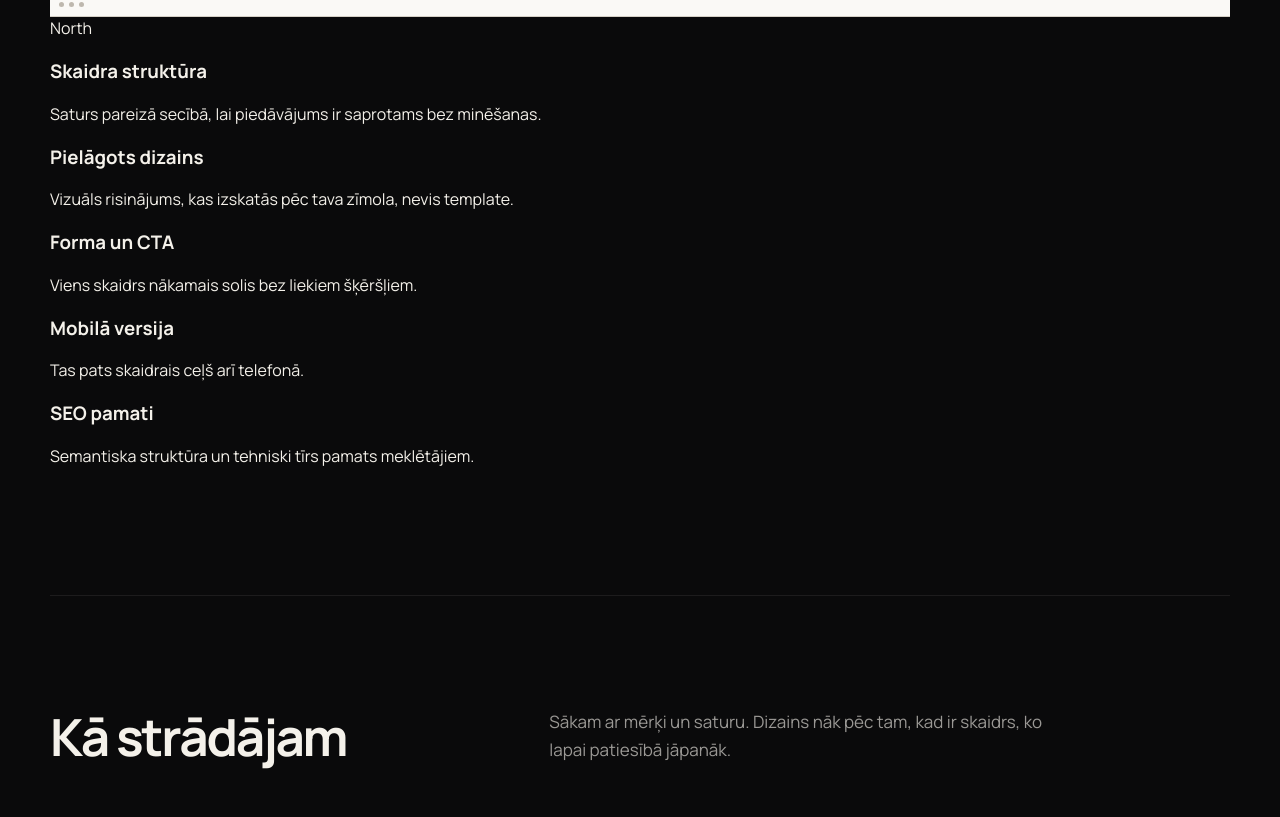
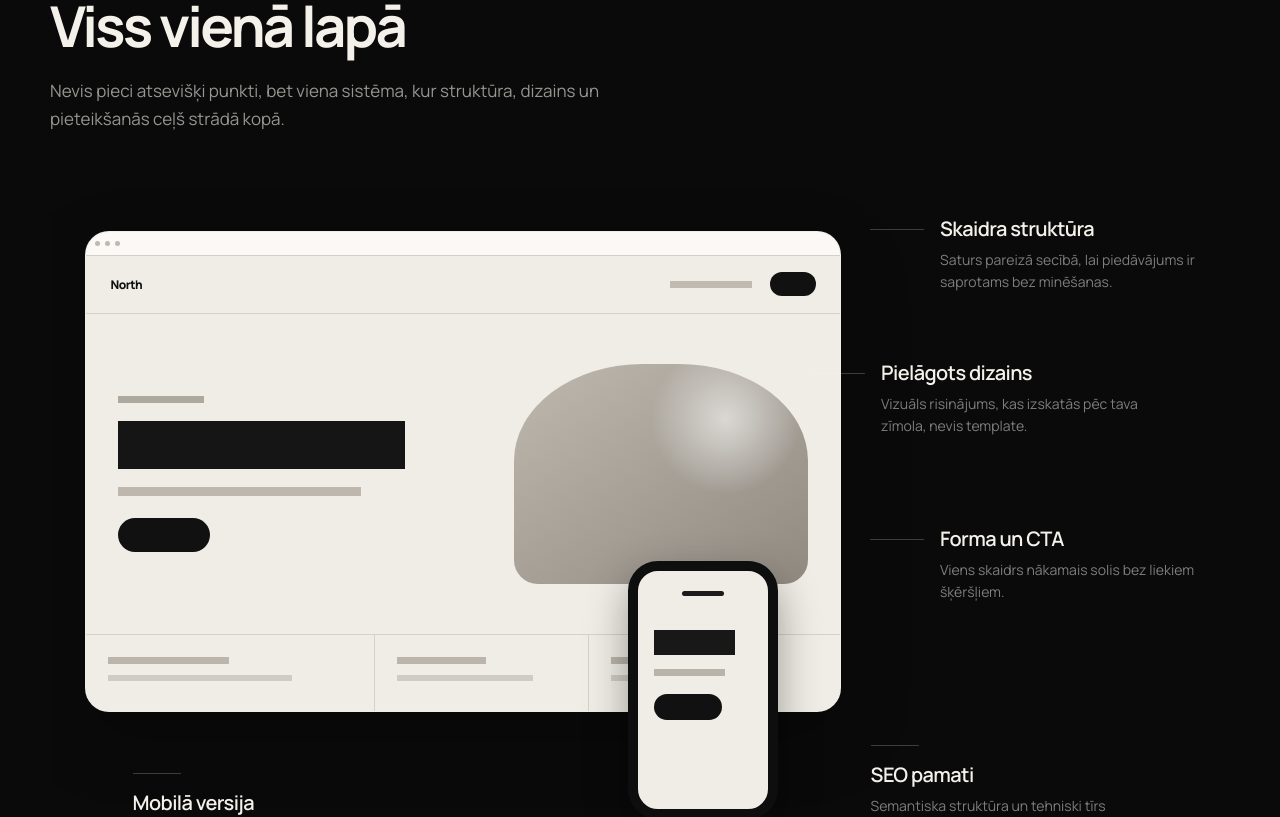
Before and after one commit to davisl24/WEBSITEAGENCY, a Next.js app: page /pakalpojumi/landing-lapa in a window 1280 px wide. Shown: the part 1872-2689 px from the top of the page. Built offline with nearby package versions, Linux system fonts and the light colour scheme.

Commit message:
style: add oval use-cases and visual landing anatomy

```diff
--- a/app/globals.css
+++ b/app/globals.css
@@ -1963,3 +1963,332 @@
     margin-top:0;
   }
 }
+
+
+/* Landing: oval use-cases */
+.service-fit-case{
+  max-width:360px;
+  padding:20px 24px;
+  border:1px solid rgba(244,241,234,.12);
+  border-radius:999px;
+  background:rgba(255,255,255,.018);
+  transition:
+    transform .28s cubic-bezier(.22,1,.36,1),
+    border-color .28s ease,
+    background .28s ease;
+}
+.service-fit-case:hover{
+  transform:translateY(-4px);
+  border-color:rgba(244,241,234,.22);
+  background:rgba(255,255,255,.035);
+}
+.service-fit-case h3{
+  font-size:20px;
+}
+.service-fit-case p{
+  margin-top:8px;
+  line-height:1.55;
+}
+
+/* Landing: visual anatomy "Ko saņem" */
+.service-includes-section{
+  overflow:hidden;
+}
+.service-includes-intro{
+  max-width:680px;
+  margin-bottom:64px;
+}
+.service-includes-intro h2{
+  margin:0;
+  max-width:620px;
+  font-size:clamp(44px,4.4vw,66px);
+  line-height:1.02;
+  letter-spacing:-.05em;
+  font-weight:650;
+}
+.service-includes-intro>p:last-child{
+  max-width:590px;
+  margin:22px 0 0;
+  font-size:17px;
+  line-height:1.65;
+  color:rgba(244,241,234,.6);
+}
+.service-anatomy{
+  position:relative;
+  min-height:650px;
+}
+.service-anatomy-browser{
+  position:absolute;
+  left:3%;
+  top:34px;
+  width:64%;
+  overflow:hidden;
+  border:1px solid rgba(244,241,234,.11);
+  border-radius:24px;
+  background:#f0ede6;
+  color:#111;
+  box-shadow:0 26px 70px rgba(0,0,0,.22);
+}
+.service-anatomy-nav{
+  min-height:58px;
+  display:grid;
+  grid-template-columns:auto 1fr auto;
+  align-items:center;
+  gap:18px;
+  padding:0 24px;
+  border-bottom:1px solid #d7d2c8;
+}
+.service-anatomy-logo{
+  font-size:12px;
+  font-weight:800;
+  letter-spacing:-.04em;
+}
+.service-anatomy-nav-line{
+  justify-self:end;
+  width:82px;
+  height:7px;
+  background:#c0bab0;
+}
+.service-anatomy-nav-button{
+  width:46px;
+  height:24px;
+  border-radius:999px;
+  background:#111;
+}
+.service-anatomy-hero{
+  display:grid;
+  grid-template-columns:minmax(0,1fr) minmax(190px,.8fr);
+  gap:28px;
+  align-items:center;
+  min-height:320px;
+  padding:38px 32px;
+}
+.service-anatomy-copy{
+  display:flex;
+  flex-direction:column;
+  align-items:flex-start;
+}
+.service-anatomy-kicker{
+  width:86px;
+  height:7px;
+  background:#aea89e;
+}
+.service-anatomy-title{
+  width:78%;
+  height:48px;
+  margin-top:18px;
+  background:#151515;
+}
+.service-anatomy-text{
+  width:66%;
+  height:9px;
+  margin-top:18px;
+  background:#bdb7ad;
+}
+.service-anatomy-cta{
+  width:92px;
+  height:34px;
+  margin-top:22px;
+  border-radius:999px;
+  background:#111;
+}
+.service-anatomy-art{
+  min-height:220px;
+  border-radius:44% 44% 24px 24px;
+  background:
+    radial-gradient(circle at 72% 25%,rgba(255,255,255,.58),transparent 28%),
+    linear-gradient(145deg,#beb8af 0%,#908a81 100%);
+}
+.service-anatomy-content{
+  display:grid;
+  grid-template-columns:1.15fr .85fr 1fr;
+  border-top:1px solid #d7d2c8;
+}
+.service-anatomy-content span{
+  min-height:76px;
+  border-right:1px solid #d7d2c8;
+  background:
+    linear-gradient(#bbb5ab,#bbb5ab) 22px 22px/42% 7px no-repeat,
+    linear-gradient(#d1ccc3,#d1ccc3) 22px 40px/64% 6px no-repeat;
+}
+.service-anatomy-content span:last-child{
+  border-right:0;
+}
+.service-anatomy-phone{
+  position:absolute;
+  left:49%;
+  bottom:28px;
+  width:150px;
+  min-height:258px;
+  padding:20px 16px;
+  border:10px solid #0e0e0f;
+  border-radius:30px;
+  background:#f0ede6;
+  box-shadow:0 18px 42px rgba(0,0,0,.36);
+}
+.service-anatomy-phone-top{
+  width:42px;
+  height:5px;
+  margin:0 auto 34px;
+  border-radius:999px;
+  background:#1b1b1b;
+}
+.service-anatomy-phone-title,
+.service-anatomy-phone-copy,
+.service-anatomy-phone-cta{
+  display:block;
+}
+.service-anatomy-phone-title{
+  width:82%;
+  height:25px;
+  background:#181818;
+}
+.service-anatomy-phone-copy{
+  width:72%;
+  height:7px;
+  margin-top:14px;
+  background:#b9b3a9;
+}
+.service-anatomy-phone-cta{
+  width:68px;
+  height:26px;
+  margin-top:18px;
+  border-radius:999px;
+  background:#111;
+}
+.service-anatomy-note{
+  position:absolute;
+  width:290px;
+  transition:
+    transform .28s cubic-bezier(.22,1,.36,1),
+    color .28s ease;
+}
+.service-anatomy-note::before{
+  content:"";
+  position:absolute;
+  top:12px;
+  height:1px;
+  background:rgba(244,241,234,.22);
+}
+.service-anatomy-note h3{
+  margin:0;
+  font-size:20px;
+  line-height:1.15;
+  letter-spacing:-.03em;
+  font-weight:600;
+}
+.service-anatomy-note p{
+  margin:9px 0 0;
+  font-size:14px;
+  line-height:1.55;
+  color:rgba(244,241,234,.5);
+}
+.service-anatomy-note:hover{
+  transform:translateX(4px);
+}
+.note-structure{
+  right:0;
+  top:20px;
+}
+.note-design{
+  right:5%;
+  top:164px;
+}
+.note-cta{
+  right:0;
+  top:330px;
+}
+.note-mobile{
+  left:7%;
+  bottom:2px;
+  width:240px;
+}
+.note-seo{
+  right:8%;
+  bottom:8px;
+  width:265px;
+}
+.note-structure::before,
+.note-design::before,
+.note-cta::before{
+  right:calc(100% + 16px);
+  width:54px;
+}
+.note-mobile::before,
+.note-seo::before{
+  left:0;
+  top:-16px;
+  width:48px;
+}
+.note-mobile,
+.note-seo{
+  padding-top:2px;
+}
+
+@media(max-width:1000px){
+  .service-anatomy{
+    min-height:690px;
+  }
+  .service-anatomy-browser{
+    width:68%;
+  }
+  .service-anatomy-note{
+    width:250px;
+  }
+  .service-anatomy-phone{
+    left:46%;
+  }
+}
+
+@media(max-width:700px){
+  .service-fit-case{
+    width:100%;
+    max-width:100%;
+    padding:18px 20px;
+  }
+
+  .service-includes-intro{
+    margin-bottom:44px;
+  }
+  .service-includes-intro h2{
+    font-size:40px;
+  }
+  .service-anatomy{
+    display:flex;
+    flex-direction:column;
+    gap:18px;
+    min-height:0;
+  }
+  .service-anatomy-browser{
+    position:relative;
+    left:auto;
+    top:auto;
+    width:100%;
+  }
+  .service-anatomy-hero{
+    grid-template-columns:1fr;
+    min-height:0;
+    padding:24px 20px;
+  }
+  .service-anatomy-art{
+    min-height:160px;
+  }
+  .service-anatomy-phone{
+    position:relative;
+    left:auto;
+    bottom:auto;
+    width:132px;
+    min-height:230px;
+    margin:-56px 20px 12px auto;
+  }
+  .service-anatomy-note{
+    position:relative;
+    inset:auto;
+    width:100%;
+    padding:18px 0 0;
+    border-top:1px solid rgba(244,241,234,.1);
+  }
+  .service-anatomy-note::before{
+    display:none;
+  }
+}
```
